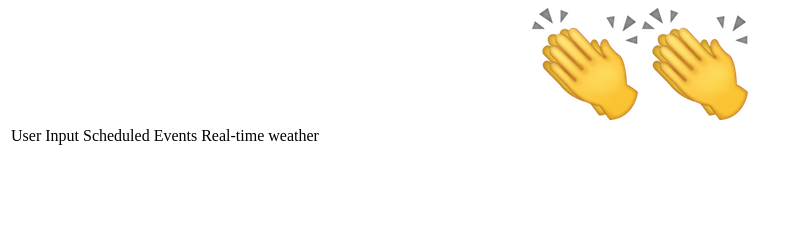
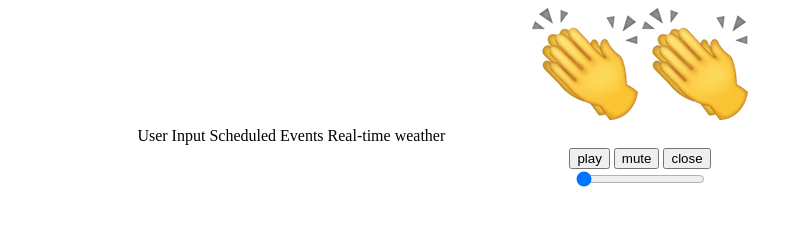
Before and after one commit to czwsh98/Clap-clap, a plain HTML site: page index.html in a window 1280 px wide. Shown: the whole page, without its empty margins (0-799 px from the left). Drawn offline with nearby package versions, Linux system fonts and the light colour scheme; some packages are replaced by stand-ins of ours; a script that the page names is missing.

Commit message:
in progress

```diff
--- a/index.html
+++ b/index.html
@@ -16,8 +16,8 @@
         <div><img src="icon.png" alt="icon"> <img src="icon.png" alt="icon"></div>
 	<table class="blocks">
 	    <tr>
-	        <td><p>User Input</p> </td>
-	        <td><p>Scheduled Events</p> </td>
+	        <td><p>User Input</p></td>
+	        <td><p>Scheduled Events</p></td>
 	        <td><p>Real-time weather</p>
                         <div class="container" hidden>
                                 <div class="jumbotron"></div>
@@ -26,7 +26,14 @@
                 </td>
 	    </tr>
 	</table>
+    <div id=player>
 
+        <button name="play"  id="play" href="" >play</button>
+        <button name="mute"  id="mute" href="" >mute</button>
+        <button name="close"  id="close" href="" >close</button></br>
+        <input type="range" id="seek" value="0" max=""/>
+
+    </div>
 
 </body>
 
--- a/style.css
+++ b/style.css
@@ -1,3 +1,10 @@
 div {
 	text-align: center;
 }
+
+.blocks {
+	margin-left: 10%;
+	margin-right: 10%;
+	align-content: center;
+	text-align: center;
+}
```
